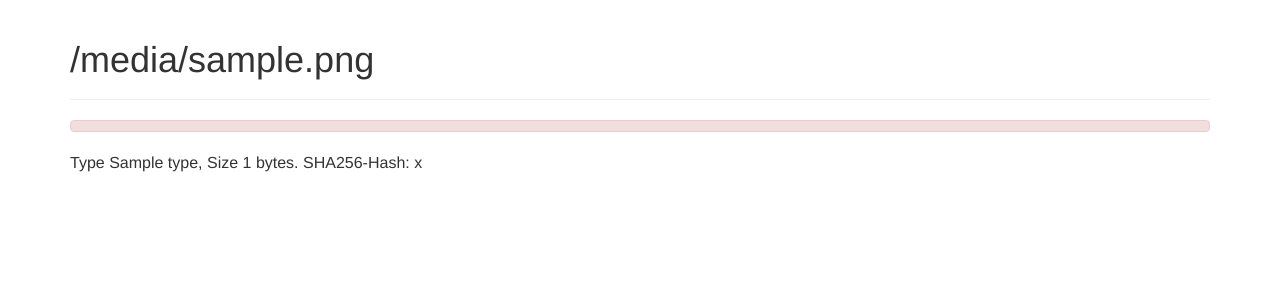
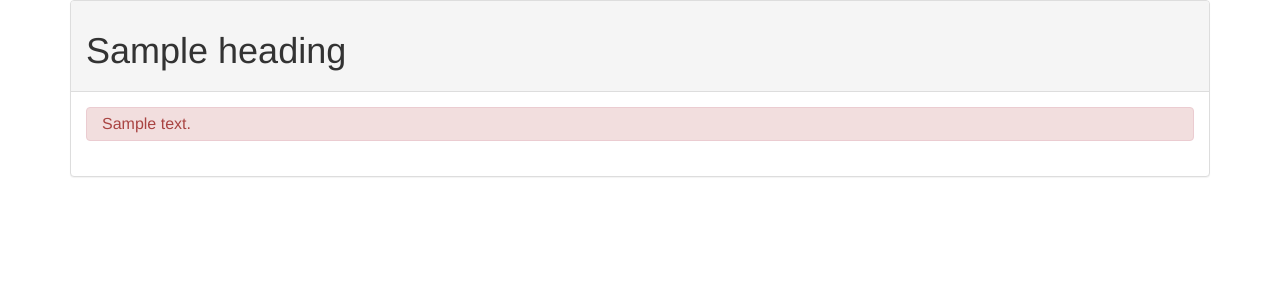
Before and after one commit to bepasty/bepasty-server, a Flask app: template bepasty/templates/display_error.html in a window 1280 px wide. Shown: the part 72-372 px from the top of the page. Run offline with Flask 2, Linux system fonts and the light colour scheme; the template is opened without the code that fills it: most values are stand-ins (such as "Sample title", 1, 10 or a date in 2020); parts of the project's set-up code (start-up, migrations or seed data) failed here and were passed over; some libraries are stand-ins or nearby versions.

Commit message:
display_error: make layout more similar to display view's layout, but just show a heading and a body for an error msg

```diff
--- a/bepasty/templates/display_error.html
+++ b/bepasty/templates/display_error.html
@@ -1,21 +1,16 @@
 {% extends "_layout.html" %}
 
 {% block content %}
-<div class="page-header">
-    <h1>
-        {{ item.meta['filename'] }}
-    </h1>
+<div class="panel panel-default">
+    <div class="panel-heading">
+        <h1>
+            {{ heading }}
+        </h1>
+    </div>
+    <div class="panel-body">
+        <div class="alert alert-danger">
+            <p>{{ body }}</p>
+        </div>
+    </div>
 </div>
-
-<div class="alert alert-danger">
-    <p>{{ error }}</p>
-</div>
-
-<div class="meta">
-    <p>
-        Type {{ item.meta['type'] }}, Size {{ item.meta['size'] }} bytes.
-        SHA256-Hash: {{ item.meta['hash']}}
-    </p>
-</div>
-
 {% endblock content %}
--- a/bepasty/views/delete.py
+++ b/bepasty/views/delete.py
@@ -22,7 +22,7 @@ class DeleteView(MethodView):
                 else:
                     error = None
                 if error:
-                    return render_template('display_error.html', name=name, item=item, error=error), 409
+                    return render_template('display_error.html', heading=item.meta['filename'], body=error), 409
 
                 if item.meta['locked'] and not may(ADMIN):
                     abort(403)
--- a/bepasty/views/display.py
+++ b/bepasty/views/display.py
@@ -35,7 +35,7 @@ class DisplayView(MethodView):
             else:
                 error = None
             if error:
-                return render_template('display_error.html', name=name, item=item, error=error), 409
+                return render_template('display_error.html', heading=item.meta['filename'], body=error), 409
 
             if item.meta['locked'] and not may(ADMIN):
                 abort(403)
--- a/bepasty/views/download.py
+++ b/bepasty/views/download.py
@@ -32,7 +32,7 @@ class DownloadView(MethodView):
             error = None
         if error:
             try:
-                return render_template('display_error.html', name=name, item=item, error=error), 409
+                return render_template('display_error.html', heading=item.meta['filename'], body=error), 409
             finally:
                 item.close()
 
--- a/bepasty/views/lock.py
+++ b/bepasty/views/lock.py
@@ -24,7 +24,7 @@ class LockView(MethodView):
                 else:
                     error = None
                 if error:
-                    return render_template('display_error.html', name=name, item=item, error=error), 409
+                    return render_template('display_error.html', heading=item.meta['filename'], body=error), 409
                 item.meta['locked'] = True
             return redirect(url_for('bepasty.display', name=name))
 
@@ -47,7 +47,7 @@ class UnlockView(MethodView):
                 else:
                     error = None
                 if error:
-                    return render_template('display_error.html', name=name, item=item, error=error), 409
+                    return render_template('display_error.html', heading=item.meta['filename'], body=error), 409
                 item.meta['locked'] = False
             return redirect(url_for('bepasty.display', name=name))
 
```
